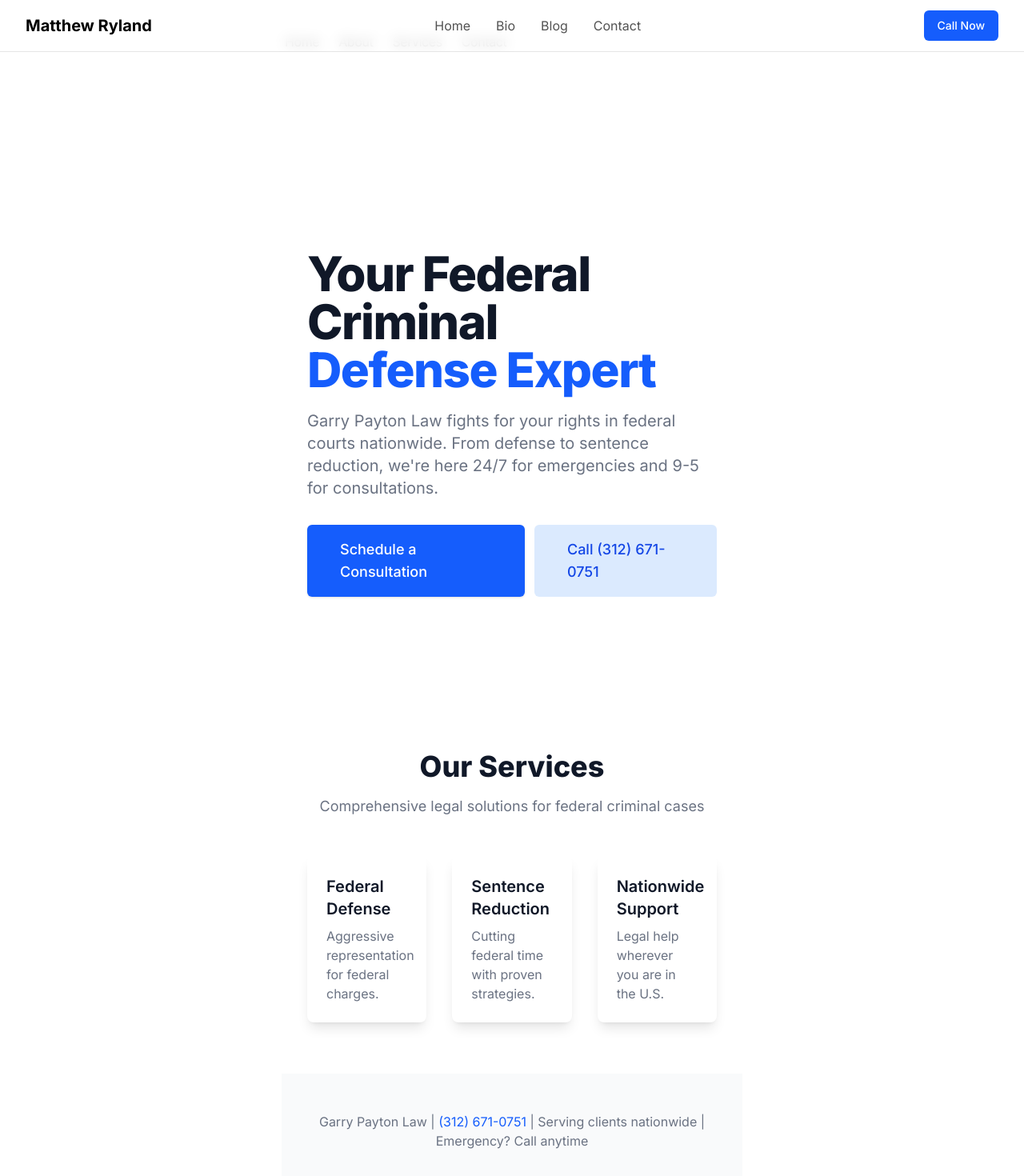
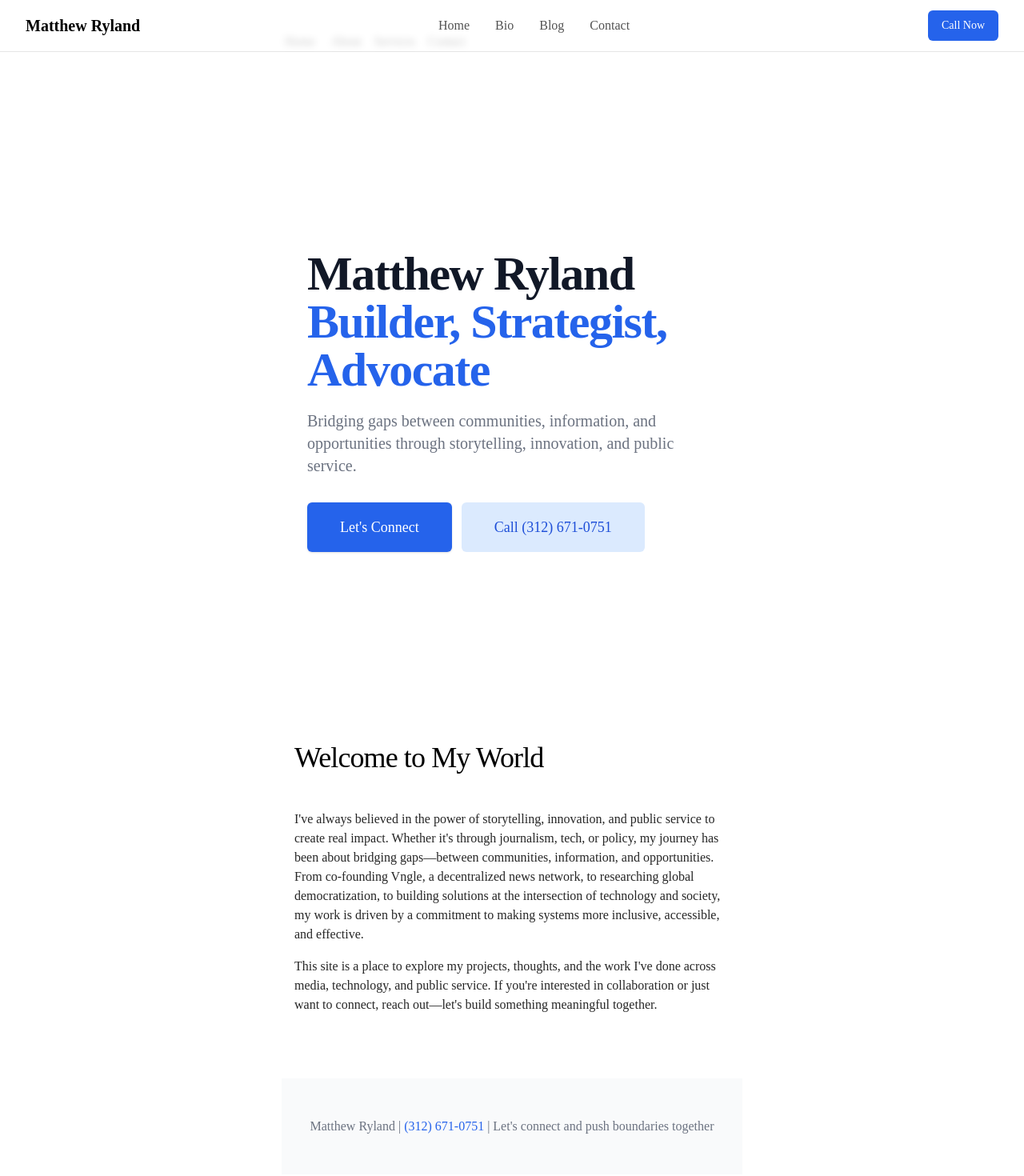
Before and after one commit to ryramzy/matthew-ryland, a Next.js app: page / in a window 1280 px wide. Shown: the top 1470 px of the page at 80% size. Built offline with nearby package versions, Linux system fonts and the light colour scheme.

Commit message:
Update content and branding to personal portfolio

```diff
--- a/app/about/page.tsx
+++ /dev/null
@@ -1,31 +0,0 @@
-export default function AboutPage() {
-  return (
-    <section>
-      <h1 className="mb-8 text-2xl font-semibold tracking-tighter">
-        About Garry Payton Law
-      </h1>
-      <div className="prose prose-neutral dark:prose-invert">
-        <p className="mb-4">
-          At Garry Payton Law, we are committed to providing exceptional legal services
-          with integrity, professionalism, and dedication. Our firm has been serving
-          clients with distinction, offering comprehensive legal solutions tailored
-          to meet their specific needs.
-        </p>
-        <h2 className="text-xl font-semibold mt-8 mb-4">Our Mission</h2>
-        <p className="mb-4">
-          Our mission is to deliver outstanding legal representation while maintaining
-          the highest standards of professional ethics. We strive to build lasting
-          relationships with our clients based on trust, respect, and results.
-        </p>
-        <h2 className="text-xl font-semibold mt-8 mb-4">Our Values</h2>
-        <ul className="list-disc pl-6 mb-4">
-          <li>Integrity and Professionalism</li>
-          <li>Client-Centered Approach</li>
-          <li>Excellence in Legal Services</li>
-          <li>Clear Communication</li>
-          <li>Dedication to Justice</li>
-        </ul>
-      </div>
-    </section>
-  )
-}
--- /dev/null
+++ b/app/bio/page.tsx
@@ -0,0 +1,20 @@
+export default function BioPage() {
+  return (
+    <section className="max-w-4xl mx-auto px-4 py-16">
+      <h1 className="mb-8 text-2xl font-semibold tracking-tighter">
+        About Me
+      </h1>
+      <div className="prose prose-neutral dark:prose-invert">
+        <p className="mb-6">
+          I'm Matt, a dedicated builder, strategist, and advocate for accessible information and inclusive technology. My career has spanned investigative journalism, public policy, and tech innovation, all shaped by a deep-rooted passion for making the world more navigable—both literally and systemically.
+        </p>
+        <p className="mb-6">
+          I co-founded Vngle, a platform that decentralizes news gathering to combat misinformation and amplify underrepresented voices. My work has taken me across industries, from covering climate crises and human rights issues to researching democratization and leading operational strategy for a think tank partnership in New York. With a background in political science and international affairs from Morehouse College, I thrive at the crossroads of governance, media, and emerging technologies.
+        </p>
+        <p className="mb-6">
+          Living with Stargardt's Disease, I've also become a vocal advocate for accessibility, ensuring technology and media work for everyone. Beyond my professional work, I'm always exploring—whether it's new cultures, languages, or ways to solve complex challenges. If any of this resonates with you, let's connect and push boundaries together.
+        </p>
+      </div>
+    </section>
+  )
+}
--- a/app/components/hero.tsx
+++ b/app/components/hero.tsx
@@ -8,11 +8,11 @@
           <main className="mt-10 mx-auto max-w-7xl px-4 sm:mt-12 sm:px-6 md:mt-16 lg:mt-20 lg:px-8 xl:mt-28">
             <div className="sm:text-center lg:text-left">
               <h1 className="text-4xl tracking-tight font-extrabold text-gray-900 dark:text-white sm:text-5xl md:text-6xl">
-                <span className="block">Your Federal Criminal</span>
-                <span className="block text-blue-600">Defense Expert</span>
+                <span className="block">Matthew Ryland</span>
+                <span className="block text-blue-600">Builder, Strategist, Advocate</span>
               </h1>
               <p className="mt-3 text-base text-gray-500 dark:text-gray-400 sm:mt-5 sm:text-lg sm:max-w-xl sm:mx-auto md:mt-5 md:text-xl lg:mx-0">
-                Garry Payton Law fights for your rights in federal courts nationwide. From defense to sentence reduction, we're here 24/7 for emergencies and 9-5 for consultations.
+                Bridging gaps between communities, information, and opportunities through storytelling, innovation, and public service.
               </p>
               <div className="mt-5 sm:mt-8 sm:flex sm:justify-center lg:justify-start">
                 <div className="rounded-md shadow">
@@ -20,7 +20,7 @@
                     href="/contact"
                     className="w-full flex items-center justify-center px-8 py-3 border border-transparent text-base font-medium rounded-md text-white bg-blue-600 hover:bg-blue-700 md:py-4 md:text-lg md:px-10"
                   >
-                    Schedule a Consultation
+                    Let's Connect
                   </Link>
                 </div>
                 <div className="mt-3 sm:mt-0 sm:ml-3">
--- a/app/global.css
+++ b/app/global.css
@@ -1,4 +1,6 @@
-@import 'tailwindcss';
+@tailwind base;
+@tailwind components;
+@tailwind utilities;
 
 ::selection {
   background-color: #47a3f3;
--- a/app/layout.tsx
+++ b/app/layout.tsx
@@ -1,16 +1,10 @@
 import './global.css'
 import type { Metadata } from 'next'
-import { Inter } from 'next/font/google'
 import { Navbar } from './components/nav'
 import { Analytics } from '@vercel/analytics/react'
 import { SpeedInsights } from '@vercel/speed-insights/next'
 import Footer from './components/footer'
 import { baseUrl } from './sitemap'
-
-const inter = Inter({
-  subsets: ['latin'],
-  display: 'swap',
-})
 
 export const metadata: Metadata = {
   title: 'Matthew Ryland Law Firm',
@@ -22,7 +16,6 @@
   formatDetection: {
     email: false,
     address: false,
-    telephone: false,
   },
   metadataBase: new URL('https://matthewryland.com'),
   alternates: {
@@ -64,7 +57,7 @@
   children: React.ReactNode
 }) {
   return (
-    <html lang="en" className={inter.className}>
+    <html lang="en">
       <body className="antialiased max-w-xl mx-4 mt-8 lg:mx-auto">
         <main className="flex-auto min-w-0 mt-6 flex flex-col px-2 md:px-0">
           <Navbar />
--- a/app/page.tsx
+++ b/app/page.tsx
@@ -1,6 +1,5 @@
 import { Header } from './components/header'
 import { Hero } from './components/hero'
-import { ServicesPreview } from './components/services-preview'
 
 export default function Page() {
   return (
@@ -8,17 +7,27 @@
       <Header />
       <main className="pt-16">
         <Hero />
-        <ServicesPreview />
+        <section className="max-w-4xl mx-auto px-4 py-16">
+          <div className="prose prose-neutral dark:prose-invert">
+            <h1 className="text-3xl font-bold mb-8">Welcome to My World</h1>
+            <p className="mb-6">
+              I've always believed in the power of storytelling, innovation, and public service to create real impact. Whether it's through journalism, tech, or policy, my journey has been about bridging gaps—between communities, information, and opportunities. From co-founding Vngle, a decentralized news network, to researching global democratization, to building solutions at the intersection of technology and society, my work is driven by a commitment to making systems more inclusive, accessible, and effective.
+            </p>
+            <p className="mb-6">
+              This site is a place to explore my projects, thoughts, and the work I've done across media, technology, and public service. If you're interested in collaboration or just want to connect, reach out—let's build something meaningful together.
+            </p>
+          </div>
+        </section>
       </main>
       <footer className="bg-gray-50 dark:bg-gray-900">
         <div className="max-w-7xl mx-auto py-12 px-4 sm:px-6 lg:px-8">
           <div className="text-center">
             <p className="text-base text-gray-500 dark:text-gray-400">
-              Garry Payton Law |{' '}
+              Matthew Ryland |{' '}
               <a href="tel:+13126710751" className="text-blue-600 hover:text-blue-500">
                 (312) 671-0751
               </a>{' '}
-              | Serving clients nationwide | Emergency? Call anytime
+              | Let's connect and push boundaries together
             </p>
           </div>
         </div>
--- a/app/services/page.tsx
+++ /dev/null
@@ -1,60 +0,0 @@
-export default function ServicesPage() {
-  return (
-    <section>
-      <h1 className="mb-8 text-2xl font-semibold tracking-tighter">
-        Our Services
-      </h1>
-      <div className="prose prose-neutral dark:prose-invert">
-        <p className="mb-4">
-          At Garry Payton Law, we offer comprehensive legal services to meet your needs.
-          Our experienced team is dedicated to providing exceptional representation
-          across various areas of law.
-        </p>
-        <div className="grid gap-8 mt-8">
-          <div className="p-6 border rounded-lg dark:border-gray-700">
-            <h2 className="text-xl font-semibold mb-4">Civil Litigation</h2>
-            <p className="mb-4">
-              We handle a wide range of civil litigation matters, including contract
-              disputes, property disputes, and personal injury cases.
-            </p>
-          </div>
-          <div className="p-6 border rounded-lg dark:border-gray-700">
-            <h2 className="text-xl font-semibold mb-4">Business Law</h2>
-            <p className="mb-4">
-              Our business law services include contract drafting, business formation,
-              mergers and acquisitions, and corporate governance.
-            </p>
-          </div>
-          <div className="p-6 border rounded-lg dark:border-gray-700">
-            <h2 className="text-xl font-semibold mb-4">Real Estate Law</h2>
-            <p className="mb-4">
-              We assist clients with property transactions, lease agreements,
-              property disputes, and real estate development matters.
-            </p>
-          </div>
-          <div className="p-6 border rounded-lg dark:border-gray-700">
-            <h2 className="text-xl font-semibold mb-4">Estate Planning</h2>
-            <p className="mb-4">
-              Our estate planning services include wills, trusts, probate,
-              and asset protection strategies.
-            </p>
-          </div>
-        </div>
-        <div className="mt-8">
-          <h2 className="text-xl font-semibold mb-4">Schedule a Consultation</h2>
-          <p className="mb-4">
-            Contact us today to discuss your legal needs and learn how we can help.
-            We offer initial consultations to better understand your situation and
-            provide tailored legal solutions.
-          </p>
-          <a
-            href="/contact"
-            className="inline-block px-4 py-2 bg-blue-500 text-white rounded-md hover:bg-blue-600 transition-colors"
-          >
-            Contact Us
-          </a>
-        </div>
-      </div>
-    </section>
-  )
-}
```
Also changed, not shown: package.json (+3 -5 lines), 1 other file (tests, documents, lock files or other folders).
